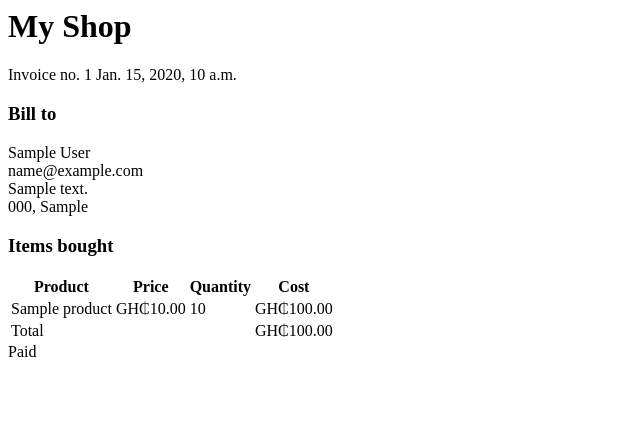
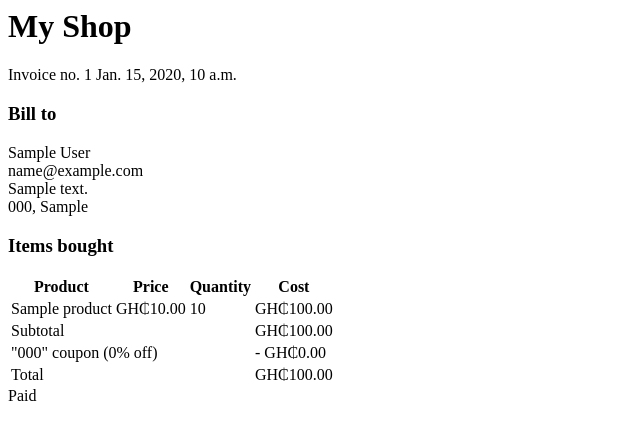
Before and after one commit to attrams/myshop, a Django app: template orders/templates/orders/order/pdf.html in a window 1280 px wide. Shown: the top 440 px of the page, without its empty margins (0-640 px from the left). Run offline with Django 5.2, Linux system fonts and the light colour scheme; the template is opened without the code that fills it: values that come from a table or form of the project are taken from there, others are empty; tables that the repository leaves empty hold one stand-in row (values such as "Sample post"); parts of the project's set-up code (start-up, migrations or seed data) failed here and were passed over.

Commit message:
add coupon to receipt

```diff
--- a/orders/templates/orders/order/pdf.html
+++ b/orders/templates/orders/order/pdf.html
@@ -34,9 +34,22 @@
                         <td>GH₵{{ item.get_cost }}</td>
                     </tr>
                 {% endfor %}
+                {% if order.coupon %}
+                    <tr class="subtotal">
+                        <td colspan="3">Subtotal</td>
+                        <td>GH₵{{ order.get_total_cost_before_discount|floatformat:2 }}</td>
+                    </tr>
+                    <tr>
+                        <td colspan="3">
+                            "{{ order.coupon.code }}" coupon
+                            ({{ order.discount }}% off)
+                        </td>
+                        <td class="neg">- GH₵{{ order.get_discount|floatformat:2 }}</td>
+                    </tr>
+                {% endif %}
                 <tr class="total">
                     <td colspan="3">Total</td>
-                    <td>GH₵{{ order.get_total_cost }}</td>
+                    <td>GH₵{{ order.get_total_cost|floatformat:2 }}</td>
                 </tr>
             </tbody>
         </table>
```
